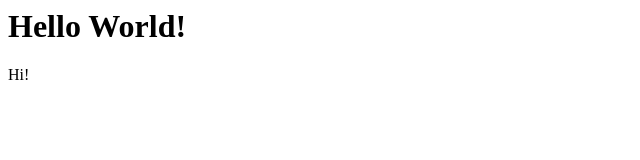
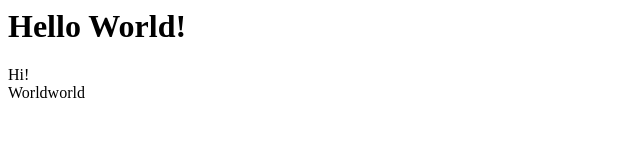
Before and after one commit to bengcojeff/sample-html, a plain HTML site: page index.html in a window 1280 px wide. Shown: the whole page, without its empty margins (0-640 px from the left). Drawn offline with Linux system fonts and the light colour scheme.

Commit message:
test another commit

```diff
--- a/index.html
+++ b/index.html
@@ -1,2 +1,3 @@
 <h1>Hello World!</h1>
 <div>Hi!</div>
+<div>Worldworld</div>
```
